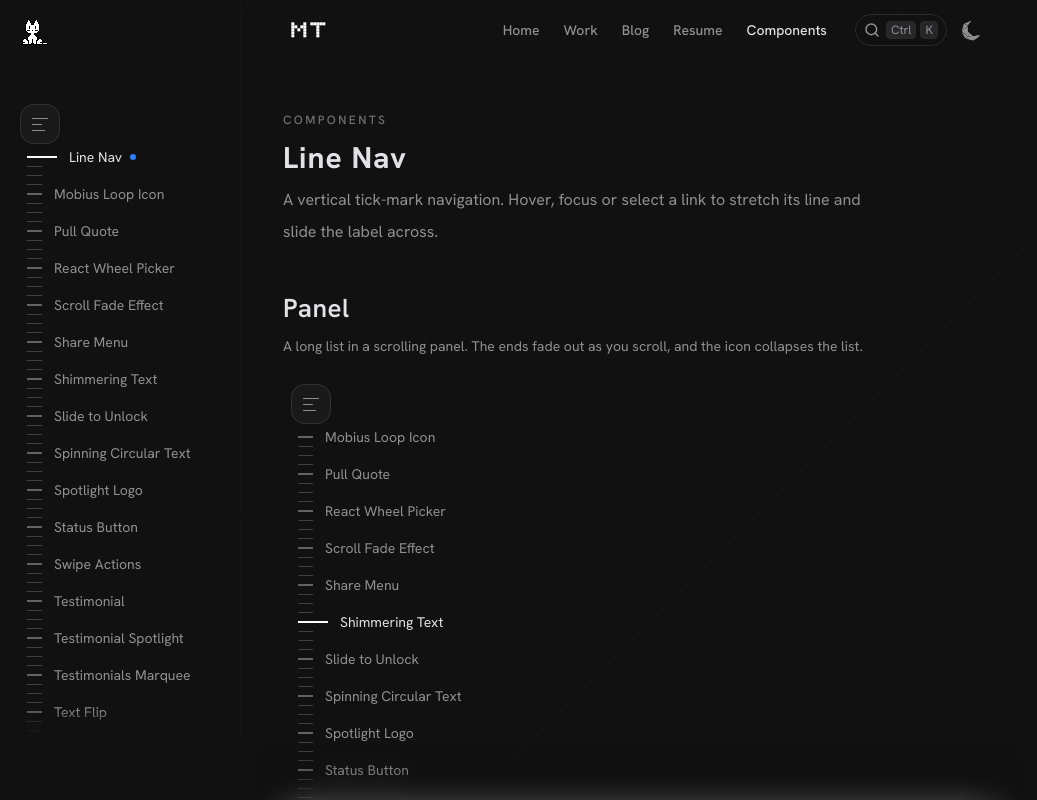
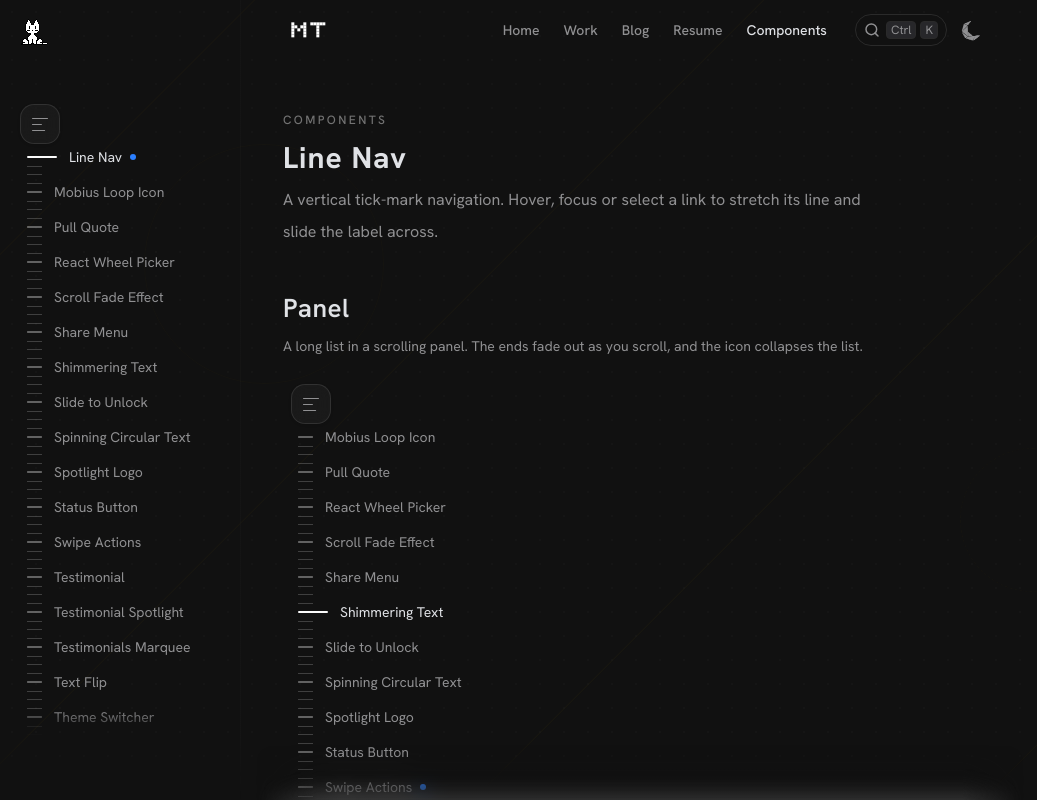
Before and after one commit to meghrajthakre/My-portfolio, a React (Vite) app in the folder frontend/: page /components in a window 1280 px wide. Shown: the top 800 px of the page, without its empty margins (0-1037 px from the left). Built offline with nearby package versions, Linux system fonts and the light colour scheme; no server answers.

Commit message:
feat: adjust spacing and enhance LineNavItem styles for improved visual appeal

```diff
--- a/frontend/src/components/line-nav.jsx
+++ b/frontend/src/components/line-nav.jsx
@@ -78,7 +78,7 @@ export function LineNav({
       aria-label={ariaLabel}
       // One 2px item tick + three 1px filler ticks, 10.25px apart: the same
       // "1 bold, 3 light" ruler rhythm as the reference.
-      className={cn("flex flex-col gap-[8px] py-5", className)}
+      className={cn("flex flex-col gap-[7.5px] py-5", className)}
       style={{ "--line-nav-width": `${LINE_IDLE}px` }}
     >
       {items.map((item, index) => {
@@ -144,7 +144,7 @@ const LineNavItem = memo(function LineNavItem({
           style={{ width: LINE_IDLE }}
         >
           <MotionSpan
-            className="absolute top-0 left-0 block h-0.5 origin-left bg-foreground/35 transition-[background-color] ease-out group-hover:bg-foreground group-focus-visible:bg-foreground group-aria-[current=page]:bg-foreground"
+            className="absolute top-0 left-0 block h-0.5 origin-left rounded-full bg-foreground/35 transition-[background-color] ease-out group-hover:bg-foreground group-focus-visible:bg-foreground group-aria-[current=page]:bg-foreground"
             style={{ width: LINE_ACTIVE }}
             variants={lineVariants}
             transition={transition}
```
